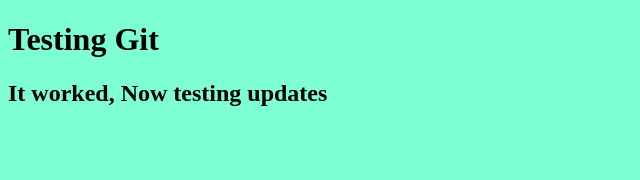
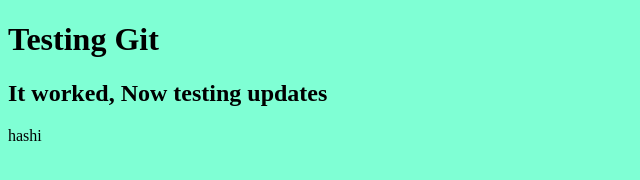
Before and after one commit to AbdiqafarHashi/Moringa, a plain HTML site: page index.html in a window 1280 px wide. Shown: the full height of the page, 0-640 px from the left. Drawn offline with Linux system fonts and the light colour scheme.

Commit message:
minor change

```diff
--- a/index.html
+++ b/index.html
@@ -10,5 +10,6 @@
 <body>
     <h1>Testing Git</h1>
     <h2>It worked, Now testing updates</h2>
+    <p>hashi</p>
 </body>
 </html>
```
